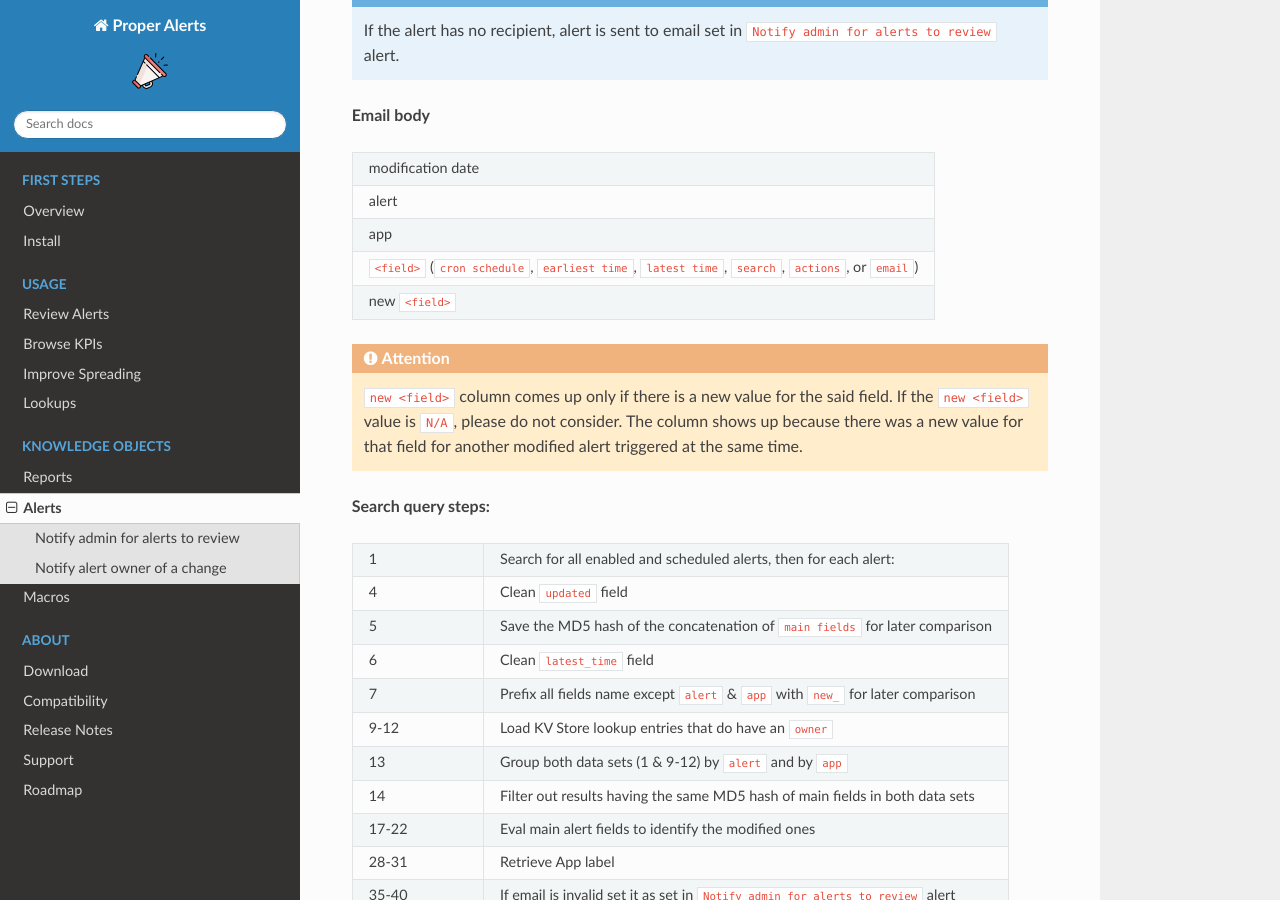
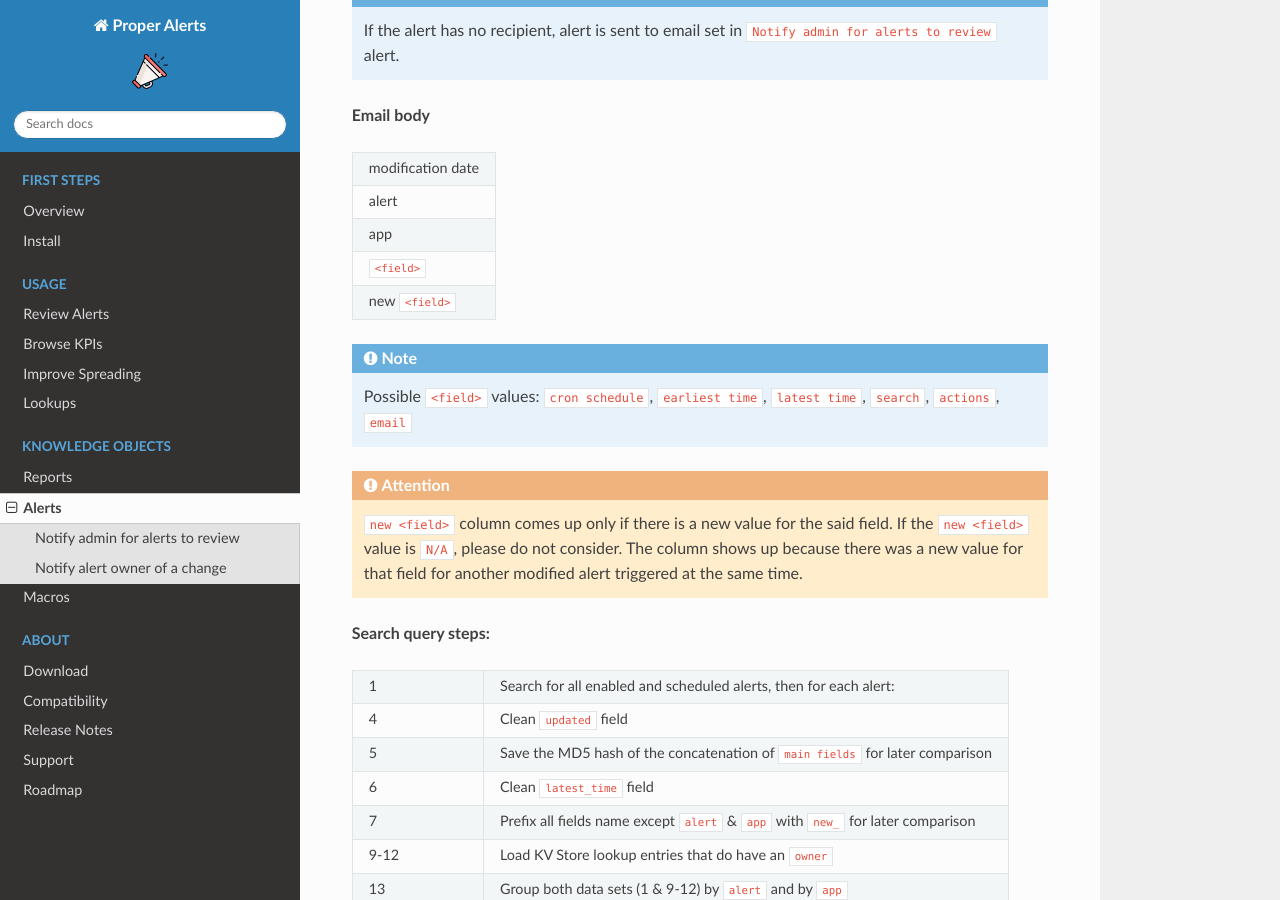
Before and after one commit to a-l-h/splunk-app-proper-alerts, a Sphinx documentation site: the page built from doc/alerts.rst, in a window 1280 px wide and 900 px high, scrolled down 630 px. Built offline with Sphinx 7.4.7 and the Read the Docs theme 2.0.0, drawn with Linux system fonts in a browser that asks for light colours; cross-references to code outside the pages are shown as plain code.

Commit message:
Update alerts.rst

```diff
--- a/doc/alerts.rst
+++ b/doc/alerts.rst
@@ -32,8 +32,10 @@ The recipient of this alert is the recipient of the modified alert.
    * - modification date
    * - alert
    * - app
-   * - ``<field>`` (``cron schedule``, ``earliest time``, ``latest time``, ``search``, ``actions``, or ``email``)
+   * - ``<field>``
    * - new ``<field>``
+
+.. note:: Possible ``<field>`` values: ``cron schedule``, ``earliest time``, ``latest time``, ``search``, ``actions``, ``email``
 
 .. attention::
 
```
